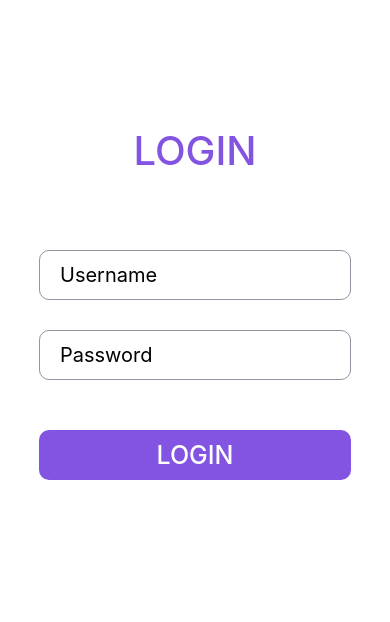
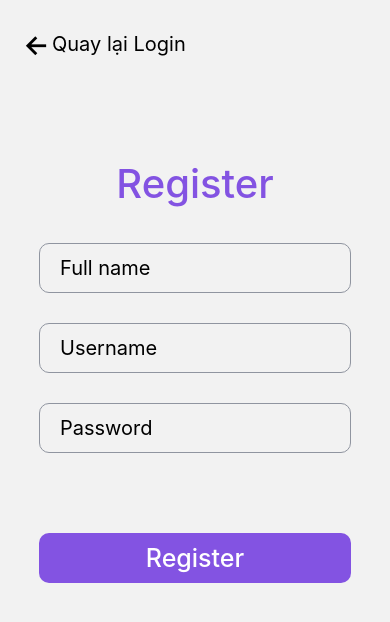
Before and after one commit to NguyenLeMyChau/NguyenLeMyChau_week08, a React Native app: screen /RegisterScreen in a window 390 px wide. Shown: the top 622 px of the page. Built offline with nearby package versions, Linux system fonts and the light colour scheme; no server answers.

Commit message:
Handle Login and getNoteFromUserID

```diff
--- a/App.js
+++ b/App.js
@@ -1,12 +1,9 @@
-import { StatusBar } from 'expo-status-bar';
-import { StyleSheet, Text, View } from 'react-native';
-import Register from './Components/Register';
-import Login from './Components/Login';
+import { StyleSheet} from 'react-native';
+import StackNavigator from './navigation/StackNavigator';
 
 export default function App() {
   return (
-    <Login/>
-    //<Register/>
+    <StackNavigator/>
   );
 }
 
--- a/Components/Login.js
+++ b/Components/LoginScreen.js
@@ -1,38 +1,24 @@
-import { StatusBar } from 'expo-status-bar';
 import { useEffect, useState } from 'react';
-import { Button, Pressable, StyleSheet, Text, TouchableOpacity, View, TextInput } from 'react-native';
+import { StyleSheet, Text, TouchableOpacity, View, TextInput } from 'react-native';
 
-export default function Login() {
-
-    const [data, setData] = useState([])
-
-    var [userName, setUserName] = useState('');
+export default function LoginScreen({ navigation }) {
+    var [username, setUserName] = useState('');
     var [password, setPassword] = useState('');
 
-    useEffect(() => {
-        getAPIUser()
-    }, [])
-
     const getAPIUser = async () => {
-        const url = "http://localhost:3000/user";
-        let result = await fetch(url);
-        result = await result.json();
-        setData(result);
-    }
-
-    const handleLogin = (e) => {
-        e.preventDefault();
-        const user = data.find((user) => user.username === userName && user.password === password);
-        if (user) {
-            alert('Đăng nhập thành công')
-            console.log(data)
-            console.log(userName, password)
-        }
-        else {
-            alert('Đăng nhập thất bại. Vui lòng thử lại')
-            console.log(data)
-            console.log(userName, password)
-        }
+        const url = "http://localhost:3000/user?username=" + username;
+        fetch(url)
+            .then((response) => response.json())
+            .then((json) => {
+                json.forEach(element => {
+                    if (element.password === password) {
+                        alert("Login success");
+                        navigation.navigate('NoteScreen', {userId: element.id})
+                    } else {
+                        alert("Login fail");
+                    }
+                });
+            });
 
     }
 
@@ -48,7 +34,7 @@ export default function Login() {
                 <TextInput
                     style={styles.input}
                     placeholder="Username"
-                    value={userName}
+                    value={username}
                     onChangeText={(text) => setUserName(text)}
                 />
 
@@ -60,10 +46,17 @@ export default function Login() {
                     onChangeText={(text) => setPassword(text)}
                 />
 
+                <TouchableOpacity
+                    style={{ color: 'blue', fontSize: 18, top: 15, left: 115, fontWeight: 700 }}
+                    onPress={() => {
+                        navigation.navigate('RegisterScreen')
+                    }}
+                >Register</TouchableOpacity>
+
             </View>
 
             <View style={styles.footer}>
-                <TouchableOpacity style={styles.btnRegister} onPress={handleLogin}>
+                <TouchableOpacity style={styles.btnRegister} onPress={getAPIUser}>
                     <Text style={{ fontSize: 25, fontWeight: 500, color: '#FFFFFF' }}>LOGIN</Text>
                 </TouchableOpacity>
             </View>
@@ -116,6 +109,6 @@ const styles = StyleSheet.create({
         justifyContent: 'center',
         alignItems: 'center',
         borderRadius: 10,
-        marginTop:'-70px'
+        marginTop: '-70px'
     }
 });
--- /dev/null
+++ b/Components/NoteScreen.js
@@ -0,0 +1,142 @@
+import { useEffect, useState } from 'react';
+import { StyleSheet, Text, TouchableOpacity, View, TextInput } from 'react-native';
+
+export default function NoteScreen({ navigation, route }) {
+    const userId = route.params;
+
+    var [data, setData] = useState([]);
+
+    var [dataUser, setDataUser] = useState([]);
+
+    useEffect(() => {
+        getAPINote(),
+            getAPIUser()
+    }, []);
+
+    const getAPINote = async () => {
+        const url = "http://localhost:3000/note?userId=" + userId.userId;
+        fetch(url)
+            .then((response) => response.json())
+            .then((json) => {
+                setData(json);
+            });
+
+    }
+
+    const getAPIUser = async () => {
+        const url = "http://localhost:3000/user?id=" + userId.userId;
+        fetch(url)
+            .then((response) => response.json())
+            .then((json) => {
+                setDataUser(json);
+            });
+
+    }
+
+
+    return (
+        <View style={styles.container}>
+            <View style={styles.head}>
+                <Text style={{ fontSize: 25, fontWeight: 500, color: '#8353E2' }}>HELLO
+                    {dataUser.map((element, index) =><View key={index}><Text> {element.fullname}</Text></View>)}
+
+                </Text>
+            </View>
+
+            <View style={styles.mid}>
+                {
+                    data.map((item, index) =>
+                        <View key={index} >
+                            {
+                                item.noteArr.map((dataNote, index1) =>
+                                    <View style={styles.listNote} key={index1}>
+                                        <View style={{ flexDirection: 'column' }}>
+                                            <Text style={{ width: 200, fontSize: 18, fontWeight: 400 }}>{dataNote.content}</Text>
+                                            <Text style={{ width: 200, fontSize: 18, color: 'red', fontWeight: 620 }}>{dataNote.timeNote}</Text>
+                                        </View>
+
+                                        <TouchableOpacity style={{ ...styles.btnEdit, backgroundColor: 'green' }}><Text style={{ fontSize: 18, color: 'white' }}>Edit</Text></TouchableOpacity>
+                                        <TouchableOpacity style={{ ...styles.btnEdit, backgroundColor: 'red' }}><Text style={{ fontSize: 18, color: 'white' }}>Delete</Text></TouchableOpacity>
+                                    </View>
+                                )
+                            }
+
+                        </View>
+                    )
+                }
+
+            </View>
+
+            <View style={styles.footer}>
+                <TouchableOpacity style={styles.btnRegister}>
+                    <Text style={{ fontSize: 25, fontWeight: 500, color: '#FFFFFF' }}>ADD NOTE</Text>
+                </TouchableOpacity>
+            </View>
+        </View>
+    );
+}
+
+const styles = StyleSheet.create({
+    container: {
+        flex: 1,
+    },
+
+    head: {
+        width: '100%',
+        height: 100,
+        justifyContent: 'center',
+        alignItems: 'center',
+        top: 10
+    },
+
+    mid: {
+        width: '100%',
+        height: 400,
+    },
+
+    footer: {
+        width: '100%',
+        height: 100,
+        alignItems: 'center'
+    },
+
+    input: {
+        width: '80%',
+        height: 50,
+        padding: 10,
+        paddingLeft: 20,
+        fontSize: 20,
+        marginTop: 30,
+        borderRadius: 10,
+        border: '1px #9095A0 solid'
+
+    },
+
+    btnRegister: {
+        width: '80%',
+        height: 50,
+        backgroundColor: '#8353E2',
+        justifyContent: 'center',
+        alignItems: 'center',
+        borderRadius: 10,
+        marginTop: '30px'
+    },
+
+    btnEdit: {
+        width: 60,
+        height: 40,
+        justifyContent: 'center',
+        alignItems: 'center',
+        margin: 10,
+    },
+
+    listNote: {
+        width: '100%',
+        height: 80,
+        border: '1px solid #C4C4C4',
+        flexDirection: 'row',
+        alignItems: 'center',
+        paddingLeft: 20
+
+    }
+});
--- a/Components/Register.js
+++ b/Components/RegisterScreen.js
@@ -1,31 +1,41 @@
 import { StatusBar } from 'expo-status-bar';
 import { useEffect, useState } from 'react';
-import { Button, Pressable, StyleSheet, Text, TouchableOpacity, View, TextInput} from 'react-native';
+import { Button, Pressable, StyleSheet, Text, TouchableOpacity, View, TextInput } from 'react-native';
+import Ionicons from 'react-native-vector-icons/Ionicons'
 
-export default function Register() {
+export default function RegisterScreen({ navigation }) {
 
-  var [fullName, setFullName] = useState('');
-  var [userName, setUserName] = useState('');
+  var [fullname, setFullName] = useState('');
+  var [username, setUserName] = useState('');
   var [password, setPassword] = useState('');
 
-   const saveAPIUser = async() => {
+  const saveAPIUser = async () => {
 
     const url = "http://localhost:3000/user";
     let result = await fetch(url, {
       method: "POST",
       headers: { "Content-Type": "application/json" },
-      body: JSON.stringify({fullName, userName, password})
+      body: JSON.stringify({ fullname, username, password })
     });
     result = await result.json();
     if (result) {
       alert("Data is added");
-    }else{
+    } else {
       alert("Error");
     }
   }
 
   return (
     <View style={styles.container}>
+      <TouchableOpacity
+        style={{ width: 165, flexDirection: 'row', alignItems: 'center', top: 30, left: 22 }}
+        onPress={() => {
+          navigation.navigate('LoginScreen')
+        }}>
+        <Ionicons name='arrow-back' size={30} />
+        <Text style={{ fontSize: 20, top: '-3px' }}>Quay lại Login</Text>
+      </TouchableOpacity>
+
       <View style={styles.head}>
         <Text style={{ fontSize: 40, fontWeight: 500, color: '#8353E2' }}>Register</Text>
       </View>
@@ -34,14 +44,14 @@ export default function Register() {
         <TextInput
           style={styles.input}
           placeholder="Full name"
-          value={fullName}
+          value={fullname}
           onChangeText={(text) => setFullName(text)}
         />
 
         <TextInput
           style={styles.input}
           placeholder="Username"
-          value={userName}
+          value={username}
           onChangeText={(text) => setUserName(text)}
         />
 
--- /dev/null
+++ b/navigation/StackNavigator.js
@@ -0,0 +1,21 @@
+import { createNativeStackNavigator } from '@react-navigation/native-stack';
+import { NavigationContainer } from '@react-navigation/native';
+import LoginScreen from '../Components/LoginScreen';
+import RegisterScreen from '../Components/RegisterScreen';
+import NoteScreen from '../Components/NoteScreen';
+
+
+export default function StackNavigator() {
+  const Stack = createNativeStackNavigator();
+  return (
+    <NavigationContainer>
+      <Stack.Navigator screenOptions={{ headerShown: false }}>
+        <Stack.Screen name="LoginScreen" component={LoginScreen} />
+        <Stack.Screen name="RegisterScreen" component={RegisterScreen} />
+        <Stack.Screen name="NoteScreen" component={NoteScreen} />
+      </Stack.Navigator>
+    </NavigationContainer>
+
+  );
+
+};
```
Also changed, not shown: noteDB.json (+35 -6 lines), package.json (+6 -3 lines), 1 other file (tests, documents, lock files or other folders).
